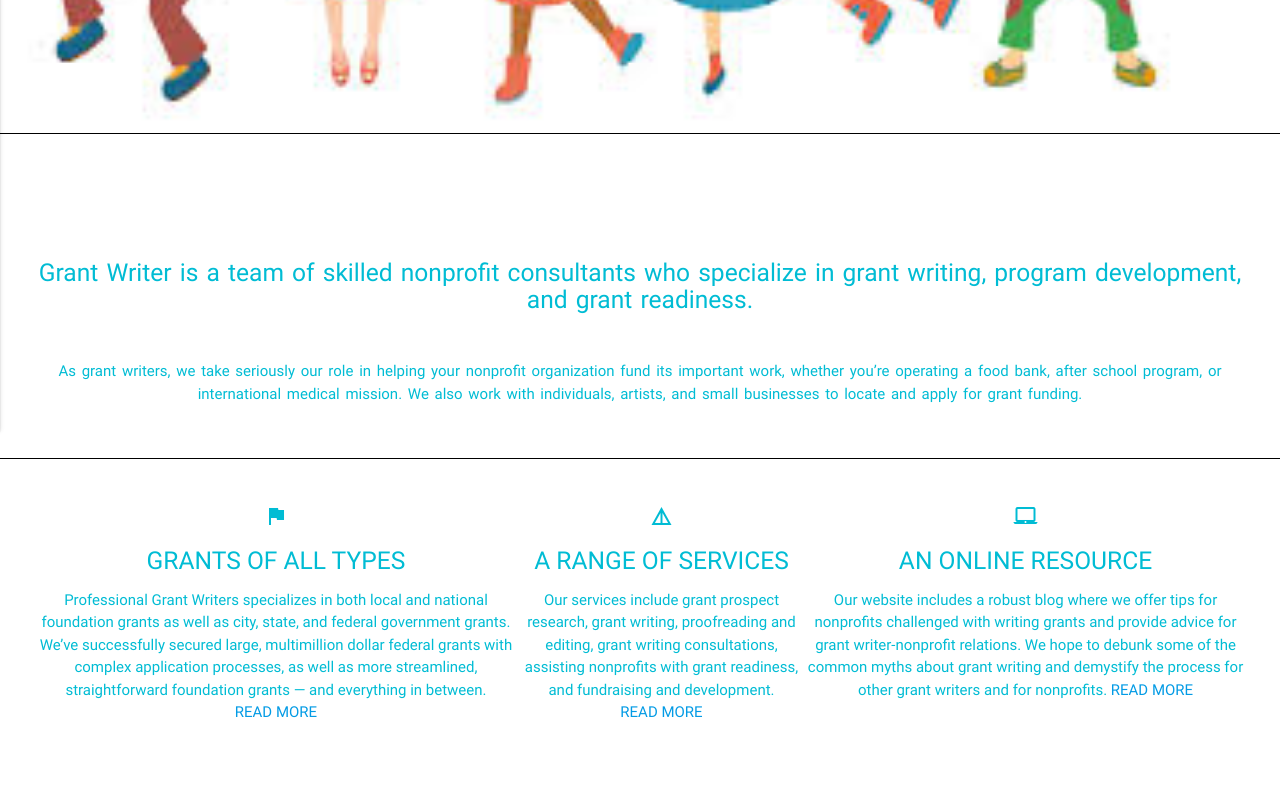
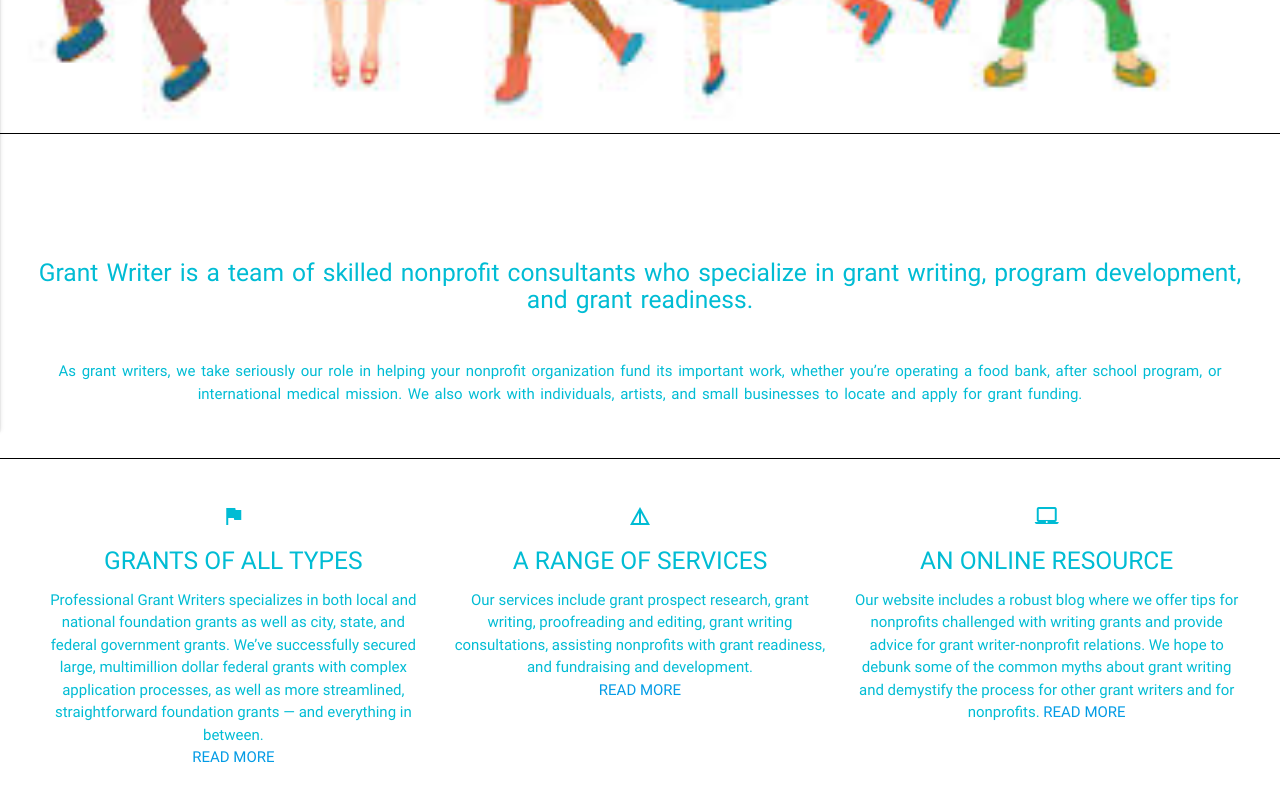
Before and after one commit to sonAndrew/grant-writer, a plain HTML site: page index.html in a window 1280 px wide. Shown: the part 430-1230 px from the top of the page. Drawn offline with nearby package versions, Linux system fonts and the light colour scheme.

Commit message:
added columns to info3 section to align the 3 sections inside to correct proportion

```diff
--- a/index.html
+++ b/index.html
@@ -110,8 +110,8 @@
                 </p>
         </div>
     </div>
-    <div class="cyan-text info3 center hide-on-med-and-down">
-            <div class="types">
+    <div class="cyan-text info3 row center hide-on-med-and-down">
+            <div class="types col s4">
                 <i class="material-icons">flag</i>
                 <h5>GRANTS OF ALL TYPES</h5>
                 <p class="par">Professional Grant Writers specializes in both local and national
@@ -122,7 +122,7 @@
                         <a href="#">READ MORE</a>
                     </p>
             </div>
-            <div class="services">
+            <div class="services col s4">
                 <i class="material-icons">details</i>
                 <h5>A RANGE OF SERVICES</h5>
                 <p class="par">Our services include grant prospect research, grant writing,
@@ -131,7 +131,7 @@
                     <a href="#">READ MORE</a>
                 </p>
             </div>
-            <div class="resources">
+            <div class="resources col s4">
                 <i class="material-icons">laptop_mac</i>
                 <h5>AN ONLINE RESOURCE</h5>
                 <p class="par">Our website includes a robust blog where we offer tips for nonprofits challenged with
```
Also changed, not shown: 1 other file.
